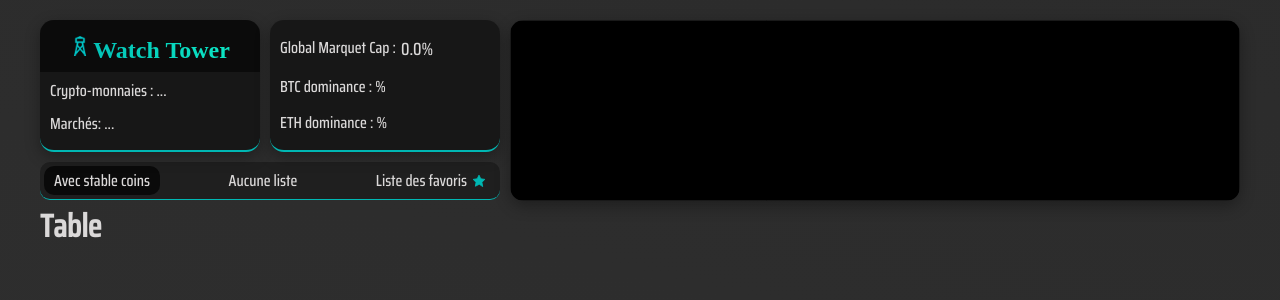
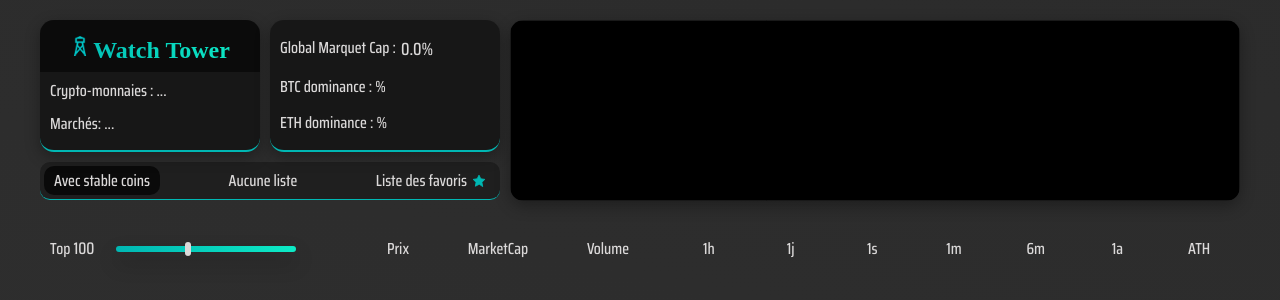
Before and after one commit to ProjetsDevFanny/FormationFS-REACT-REDUX-TP4-CryptoWatch, a React (Create React App) app: page / in a window 1280 px wide. Shown: the top 300 px of the page. Built offline with nearby package versions, Linux system fonts and the light colour scheme; no server answers; a web font is replaced by a local one.

Commit message:
Input range et entête du tableau principal faits

```diff
--- a/src/App.js
+++ b/src/App.js
@@ -8,12 +8,13 @@ import Table from "./components/Table";
 // import CoinChart from "./components/CoinChart";
 
 const App = () => {
-
   const [coinsData, setCoinsData] = useState([]);
 
   useEffect(() => {
     axios
-      .get("https://api.coingecko.com/api/v3/coins/markets?vs_currency=usd&order=market_cap_desc&per_page=250&page=1&sparkline=false&price_change_percentage=1h%2C24h%2C7d%2C14d%2C30d%2C200d%2C1y")
+      .get(
+        "https://api.coingecko.com/api/v3/coins/markets?vs_currency=usd&order=market_cap_desc&per_page=250&page=1&sparkline=false&price_change_percentage=1h%2C24h%2C7d%2C14d%2C30d%2C200d%2C1y"
+      )
       .then((res) => {
         console.log(res.data);
         setCoinsData(res.data);
@@ -23,17 +24,16 @@ const App = () => {
       });
   }, []);
 
-
-
-
   return (
     <div className="app-container">
       <header>
         <HeaderInfos />
         {/* On passe en props les données reçues et elles seront utilisées dans le composant GlobalChart et contenues dans le state (variable) coinsData */}
-        <GlobalChart coinsData={coinsData}/>
-        <Table />
+        <GlobalChart coinsData={coinsData} />
       </header>
+      <main>
+        <Table coinsData={coinsData} />
+      </main>
     </div>
   );
 };
--- a/src/components/HeaderInfos.js
+++ b/src/components/HeaderInfos.js
@@ -14,25 +14,6 @@ const HeaderInfos = () => {
       .get("https://api.coingecko.com/api/v3/global")
       .then((res) => {
         setHeaderData(res.data.data);
-      })
-      .catch((error) => {
-        console.log(error);
-      });
-
-    // Appel pour les top 45 cryptomonnaies
-    axios
-      .get("https://api.coingecko.com/api/v3/coins/markets", {
-        params: {
-          vs_currency: "usd",
-          order: "market_cap_desc",
-          per_page: 45,
-          page: 1,
-          sparkline: false,
-        },
-      })
-      .then((res) => {
-        // Vous pouvez stocker ces données dans un autre état si nécessaire
-        console.log("Top 45 coins:", res.data);
       })
       .catch((error) => {
         console.log(error);
--- a/src/components/Table.js
+++ b/src/components/Table.js
@@ -1,9 +1,66 @@
-import React from 'react';
+import React, { useState } from "react";
+import "../styles/components/_table.scss";
 
-const Table = () => {
+const Table = ({ coinsData }) => {
+  // console.log(coinsData);
+
+  const [rangeNumber, setRangeNumber] = useState(100);
+  const [orderBy, setOrderBy] = useState("price"); // nom du tri que l'on souhaite faire
+
+  // Fonction pour gérer le changement de la valeur du range
+  const handleRangeChange = (e) => {
+    setRangeNumber(e.target.value);
+  };
+
+  const tableHeader = [
+    "Prix",
+    "MarketCap",
+    "Volume",
+    "1h",
+    "1j",
+    "1s",
+    "1m",
+    "6m",
+    "1a",
+    "ATH",
+  ];
+
   return (
-    <div className="table">
-      <h1>Table</h1>
+    <div className="table-container">
+      <div className="table-header">
+        <div className="range-container">
+          <span>
+            Top{" "}
+            <input
+              type="text"
+              value={rangeNumber}
+              onChange={handleRangeChange}
+            />{" "}
+          </span>
+          <input
+            type="range"
+            name="range"
+            min="1"
+            max="250"
+            value={rangeNumber}
+            onChange={handleRangeChange}
+          />
+        </div>
+        {tableHeader.map((el) => (
+          <li key={el}>
+            <input
+              type="radio"
+              name="header-el"
+              id={el}
+              defaultChecked={
+                el === orderBy || el === orderBy + "reverse" ? true : false
+              }
+              onChange={() => setOrderBy(el)}
+            />
+            <label htmlFor={el}>{el}</label>
+          </li>
+        ))}
+      </div>
     </div>
   );
 };
```
